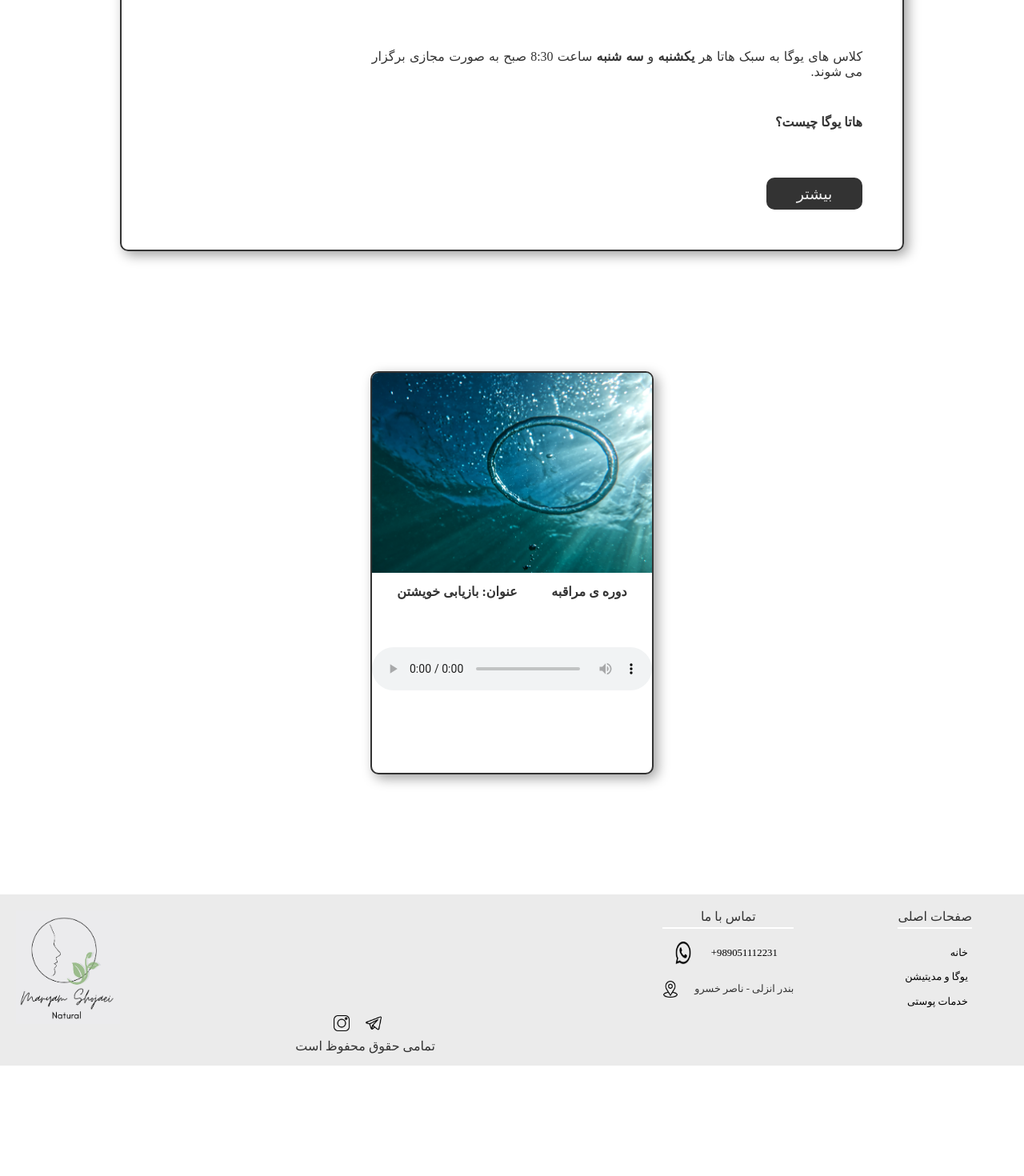
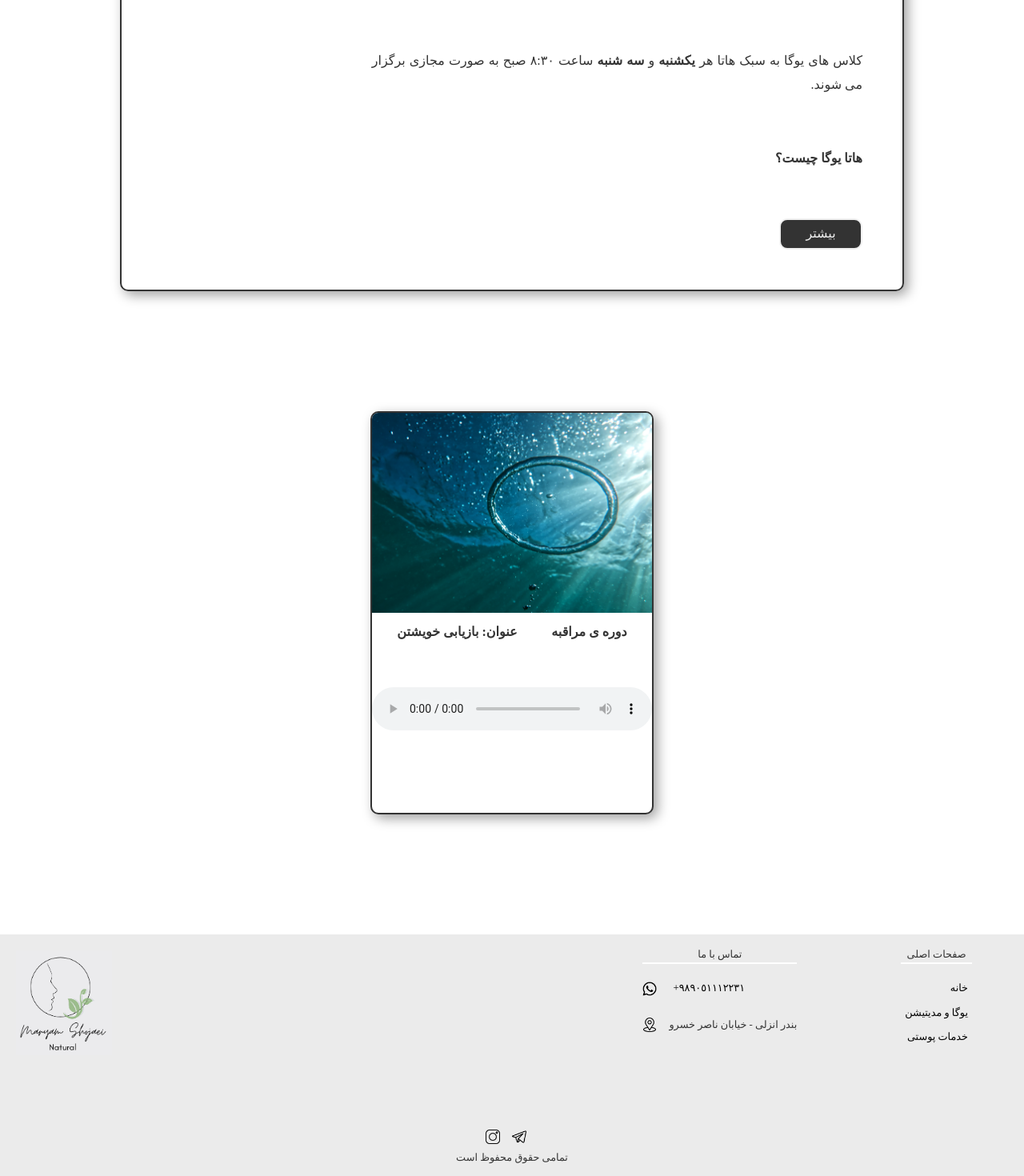
Before and after one commit to Nasimkrm/Maryam-Shojaei-, a React (Create React App) app: page /yoga in a window 1280 px wide. Shown: the part 571-2041 px from the top of the page at 80% size. Before the commit the page ends 1903 px from the top, so only its background shows below. Built offline with nearby package versions, Linux system fonts and the light colour scheme; a web font is replaced by a local one.

Commit message:
Added Persian numbers,fixed footer

```diff
--- a/src/Footer.js
+++ b/src/Footer.js
@@ -1,29 +1,20 @@
 const Footer = () => {
     return (
 
+        <div className="footer-cont">
         <div className="footer">
 
         <div className="footer-logo"><img className="footer-logo"  src="./images/logo3.png" alt="" /></div>
 
 
-        <div className="icon-p">
-        <div className="icons-div">
-        <a href="https://www.instagram.com/noor.skincare.mariya/"><img className="icons-footer" src="./images/instagram.png" alt="" /></a>
-        <a href="www.google.com"><img className="icons-footer" src="./images/telegramme.png" alt="" /></a>
-
-
-        </div>
-
-        <p>تمامی حقوق محفوظ است</p>
-        </div>
-
+        <div className="footer-links">
         <div className="main-links">
             <p className="link-title">تماس با ما</p>
             <div className="number">
-            <img className="icons-footer" src="./images/whatsapp.png" alt="" /><a className="main-link" href="tel:+989139000955">+989051112231</a>
+            <img className="icons-footer" src="./images/whatsapp.png" alt="" /><a className="main-link" href="tel:+989139000955">+٩٨٩٠٥١١١٢٢٣١</a>
             </div>
             <div className="address">
-                <img className="icons-footer" src="./images/location.png" alt="" /><p className="address-text">بندر انزلی - ناصر خسرو </p>
+                <img className="icons-footer" src="./images/location.png" alt="" /><p className="address-text">بندر انزلی - خیابان ناصر خسرو </p>
             </div>
         </div>
 
@@ -33,11 +24,27 @@ const Footer = () => {
             <a className="main-link" href="/yoga">یوگا و مدیتیشن</a>
             <a className="main-link" href="/facial">خدمات پوستی</a>
         </div>
+        </div>
 
 
 
 
         </div>
+
+        <div className="footer-bottom">
+        <div className="icon-p">
+        <div className="icons-div">
+        <a href="https://www.instagram.com/noor.skincare.mariya/"><img className="icons-footer" src="./images/instagram.png" alt="" /></a>
+        <a href="www.google.com"><img className="icons-footer" src="./images/telegramme.png" alt="" /></a>
+
+
+        </div>
+
+        <p className="rights">تمامی حقوق محفوظ است</p>
+        </div>
+
+        </div>
+        </div>
      );
 }
 
--- a/src/Home.js
+++ b/src/Home.js
@@ -15,7 +15,7 @@ const Home = () => {
 
            <div className="about">
             <div className="biography">
-            <img className="profilePic" src="./images/profilePic.jpeg" alt="" />
+            <img className="profilePic" src="./images/profilePic.jpeg" alt="maryam-shojaei" />
 
 
               <div className="description">
@@ -26,12 +26,10 @@ const Home = () => {
 
 
 
-              در سال ۱۳۹۹ کتاب دو زبانه  <b>عالمی نو </b> را تالیف و چاپ کرد.
+              در سال ۱۳۹۹ کتاب دو زبانه <b>عالمی نو</b> را تالیف و چاپ کرد.
              علاوه بر این  برگزار کننده ی دوره های بسیاری در قالب طبیعت گردی در استان‌های مختلف با همکاری خانم ملک زاده بوده است.
              </p>
-
-
-
+             <br />
             <p>
       او معتقد است با مردم و کنار مردم است. هدف او انتقال آگاهی و حس خوب می باشد. هر بار با لبخند رضایتی که از رهجویان خود می بیند بیشتر متوجه عشقی که به کارش دارد می شود.
             </p>
@@ -42,7 +40,7 @@ const Home = () => {
         </div>
 
         <div className="card">
-        <img className="alemiNo" src="./images/alemiNoBook.jpeg" alt="" />
+        <img className="alemiNo" src="./images/alemiNoBook.jpeg" alt="alami-no" />
         <header className="card-header">
 
           <h4 className="card-title">عالمی نو</h4>
--- a/src/Navbar.js
+++ b/src/Navbar.js
@@ -4,6 +4,8 @@ import {  Link } from "react-router-dom";
 const Navbar = () => {
     const match = useMatch("/")
     return (
+
+
 
         <nav className={match ? "navbar-home" : "navbar"}>
         <Link to="/">
--- a/src/YogaMed.js
+++ b/src/YogaMed.js
@@ -12,7 +12,7 @@ const YogaMed = () => (
         <div className="border-div">
         <div className="yoga">
 
-    <p>کلاس های یوگا به سبک هاتا هر <b> یکشنبه </b> و <b> سه شنبه </b> ساعت 8:30 صبح به صورت مجازی برگزار می شوند.  </p>
+    <p>کلاس های یوگا به سبک هاتا هر <b> یکشنبه </b> و <b> سه شنبه </b> ساعت ٨:٣٠ صبح به صورت مجازی برگزار می شوند.  </p>
 
     <br /><br />
     <h4>هاتا یوگا چیست؟</h4>
--- a/src/index.css
+++ b/src/index.css
@@ -127,16 +127,19 @@ a {
 
 .icons-div {
 
-  margin-top: 60px;
+  margin-top: 35px;
   display: flex;
   margin-bottom: 5PX;
   justify-content: center;
   align-items: center;
+
+
 }
 
 .icons-footer {
-  width: 20px;
-  padding-right: 20px;
+  width: 18px;
+  padding-right: 15px;
+  object-fit: contain;
 
 }
 
@@ -183,13 +186,13 @@ header {
 
   text-align: justify;
   direction: rtl;
-  /* font-size: 1.2rem; */
+
   line-height: 1.9;
-  margin: 10px 20px 0 0;
+  margin: 10px 0 0 0;
  width: 45%;
   display: flex;
   flex-direction: column;
-  /* justify-content: space-between; */
+
   text-justify: inter-word;
   justify-content: center;
 
@@ -295,14 +298,14 @@ justify-content: center;
 /* font-size: 1.2rem; */
 /* font-weight: 400; */
 transition: 0.3s ease-in-out;
-background-color: #d5eef8;
-color: #333;
+background-color: #333;
+color: #EFEFEF;
 margin: 25px;
 }
 
 .button:hover {
-  background-color: #333;
-  color: #EFEFEF;
+  background-color: #d5eef8;
+  color: #333;
 }
 
 
@@ -358,41 +361,31 @@ box-shadow: 5px 5px 15px 0px #a1a1a1;
   display: flex;
   justify-content: center;
 }
+
 .info {
-
   margin: 150px;
-
-
 }
 
-
-
-
-
-
-
 .button-yoga {
+  border: 2px solid;
   margin-left: auto;
   margin-top: 60px;
-  width:120px;
-  height: 40px;
+  width:100px;
+  height: 35px;
   border-radius: 10px;
   background-color: #333;
   text-align: center;
   text-decoration: none;
   color: #EFEFEF;
-  font-size: 1.2rem;
+
   display: flex;
   align-items: center;
   justify-content: center;
   transition: 0.4s ease-in-out;
-
-
-
 }
 
 .button-yoga:hover {
-  background-color: #EFEFEF;
+  background-color: #d5eef8;
   color: #333;
 }
 
@@ -404,7 +397,8 @@ box-shadow: 5px 5px 15px 0px #a1a1a1;
   flex-direction: column;
   margin-left: auto;
   margin-top: 80px;
-  font-size: 1.2rem;
+  line-height: 1.9;
+
 
 
 }
@@ -436,6 +430,7 @@ box-shadow: 5px 5px 15px 0px #a1a1a1;
 
   height: 250px;
   object-fit: cover;
+
 
 }
 
@@ -471,15 +466,34 @@ box-shadow: 5px 5px 15px 0px #a1a1a1;
 
 .footer {
   width: 100vw;
-  background-color: #ebebeb;
+
+  display: flex;
+  justify-content: space-between;
+}
+
+.footer-links {
   display: flex;
 }
 
-.icon-p {
+.footer-cont {
+  background-color: #ebebeb;
   display: flex;
   flex-direction: column;
+}
 
-  margin:auto auto 15px auto;
+.footer-bottom {
+  display: flex;
+  justify-content: center;
+
+}
+
+.icon-p {
+
+  margin-bottom: 15px;
+}
+
+.rights {
+  font-size: 0.8rem;
 }
 
 .facial {
@@ -490,7 +504,7 @@ box-shadow: 5px 5px 15px 0px #a1a1a1;
 
   text-align: right;
   direction: rtl;
-  line-height: 1.6;
+  line-height: 1.9;
   text-justify: inter-word;
   width: 100%;
   display: flex;
@@ -535,13 +549,14 @@ box-shadow: 5px 5px 15px 0px #a1a1a1;
 
 .number {
   display: flex;
-  justify-content: center;
+  /* justify-content: center; */
   font-size: 0.8rem;
+
 }
 
 .address {
-  display: flex;
-  justify-content: space-around;
+   display: flex;
+  /* justify-content: space-around;  */
   margin-top: 20px;
 }
 
@@ -554,9 +569,42 @@ box-shadow: 5px 5px 15px 0px #a1a1a1;
   border-bottom: white 2px solid;
   display: flex;
   justify-content: center;
+  font-size: 0.8rem;
 }
 
 .footer-logo {
-  width: 130px;
+  width: 120px;
   padding: 10px;
 }
+
+
+/* Media Queries */
+
+@media screen and (max-width: 700px) {
+
+  .title {
+    position: absolute;
+  top: 50%;
+  left: 40%;
+  font-family: "Quicksand";
+  font-size: 2rem;
+  text-align: center;
+  }
+
+  .subhead{
+    position: absolute;
+    top: 58%;
+    left: 43%;
+    text-align: center;
+    font-family: "Quicksand";
+  }
+
+  .hamburger {
+    display: block;
+  }
+
+  .navigation-menu ul {
+    display: none;
+  }
+
+}
```
Also changed, not shown: src/navigation.css (added, +55 -0 lines), src/navigation.js (added, +25 -0 lines).
